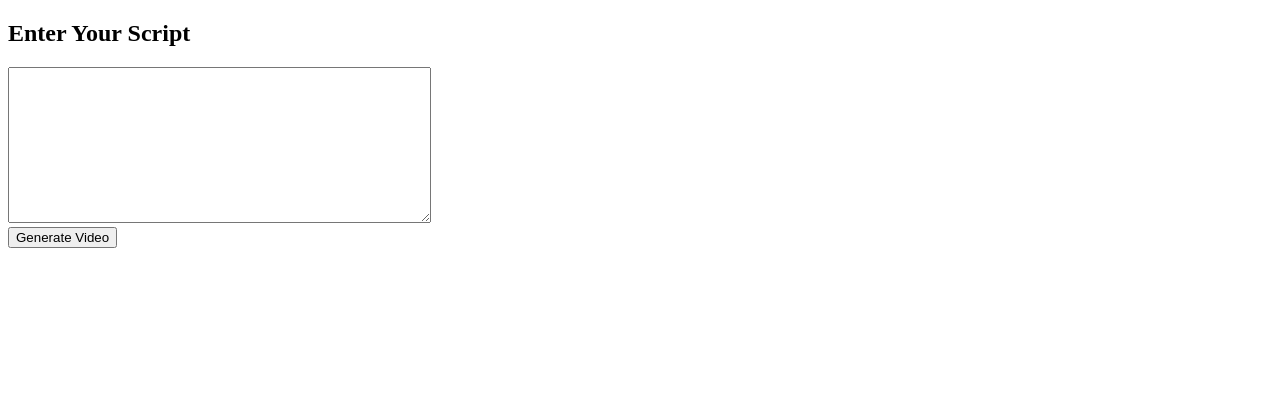
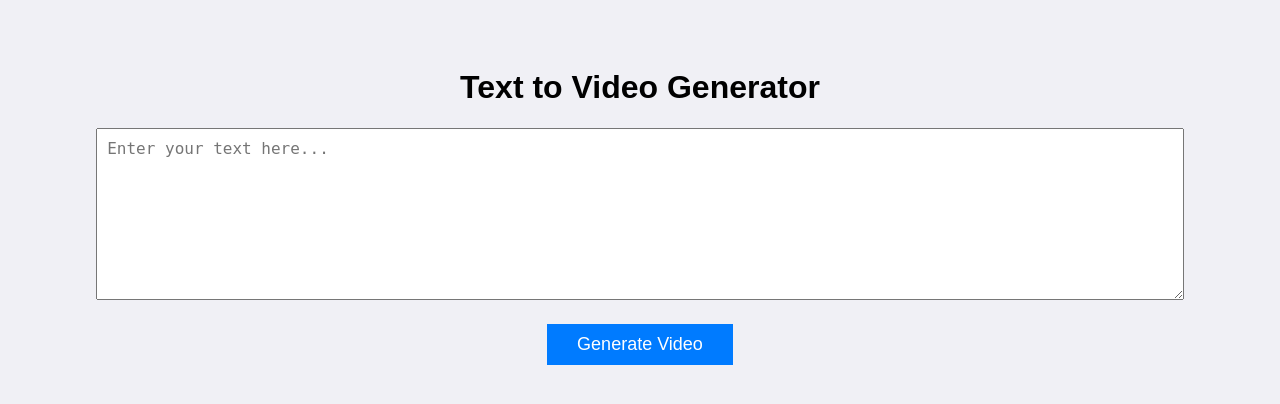
Before and after one commit to Slabire/text-to-video-site, a Flask app: page / in a window 1280 px wide. Shown: the top 404 px of the page. Run offline with Flask 3, Linux system fonts and the light colour scheme.

Commit message:
Update index.html

```diff
--- a/templates/index.html
+++ b/templates/index.html
@@ -1,21 +1,53 @@
 <!DOCTYPE html>
-<html>
+<html lang="en">
 <head>
-    <title>Text to Video</title>
+    <meta charset="UTF-8">
+    <title>Text to Video Generator</title>
+    <style>
+        body {
+            font-family: Arial, sans-serif;
+            padding: 40px;
+            background-color: #f0f0f5;
+            text-align: center;
+        }
+        textarea {
+            width: 90%;
+            height: 150px;
+            margin-bottom: 20px;
+            font-size: 16px;
+            padding: 10px;
+        }
+        button {
+            padding: 10px 30px;
+            font-size: 18px;
+            background-color: #007BFF;
+            color: white;
+            border: none;
+            cursor: pointer;
+        }
+        button:hover {
+            background-color: #0056b3;
+        }
+        video {
+            margin-top: 30px;
+            max-width: 100%;
+            height: auto;
+        }
+    </style>
 </head>
 <body>
-    <h2>Enter Your Script</h2>
-    <form action="/generate" method="post">
-        <textarea name="script" rows="10" cols="50"></textarea><br>
+    <h1>Text to Video Generator</h1>
+    <form action="/generate" method="POST">
+        <textarea name="script" placeholder="Enter your text here..." required></textarea><br>
         <button type="submit">Generate Video</button>
     </form>
 
     {% if video_url %}
-    <h3>Your Video:</h3>
-    <video controls width="600">
-        <source src="{{ video_url }}" type="video/mp4">
-    </video>
-    <a href="{{ video_url }}" download>Download Video</a>
+        <h2>Generated Video:</h2>
+        <video controls>
+            <source src="{{ video_url }}" type="video/mp4">
+            Your browser does not support the video tag.
+        </video>
     {% endif %}
 </body>
 </html>
```
